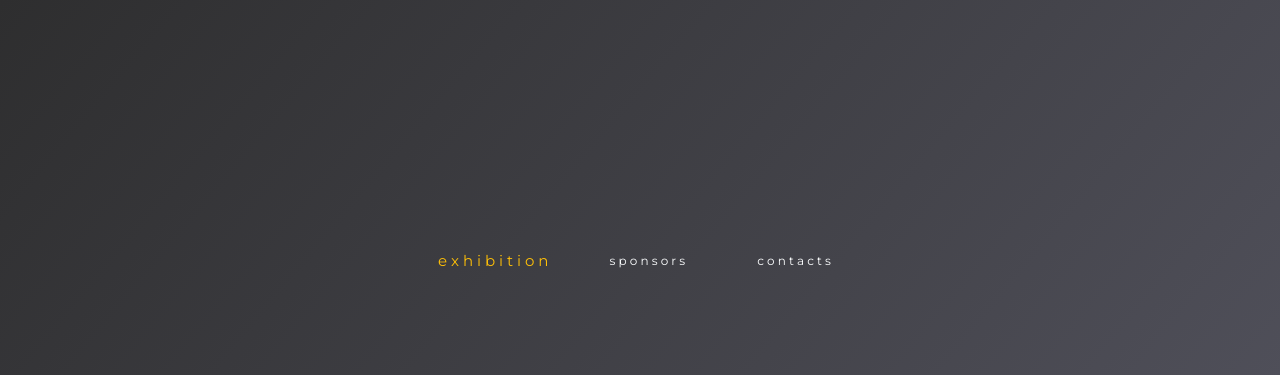
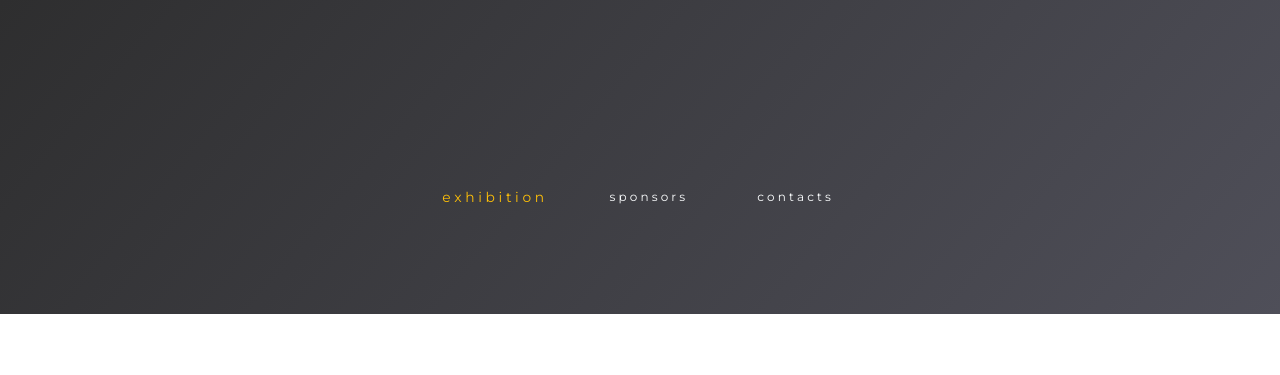
Before and after one commit to bmsgs/bmsgs, a plain HTML site: page Exhibition.html in a window 1280 px wide. In both pictures the pointer is over the link "e x h i b i t i o n". Shown: the top 375 px of the page. Drawn offline with nearby package versions, Linux system fonts and the light colour scheme.

Commit message:
Update Exhibition.css

```diff
--- a/Exhibition.css
+++ b/Exhibition.css
@@ -10,7 +10,7 @@
   color: #fcfeff;
   font-family: Montserrat, sans-serif ;
   font-size: 12px;
-  padding-top: 14rem;
+  padding-top: 10rem;
   padding-bottom: 4rem;
 }
 
@@ -35,9 +35,9 @@
 .nav-item a:hover{
   color: #FFC007;
 
-  transition: transform .4s; /* Animation */
+  transition: transform .2s; /* Animation */
   margin: 0 auto;
-    transform: scale(1.25);
+    transform: scale(1.15);
 }
 
 
```
